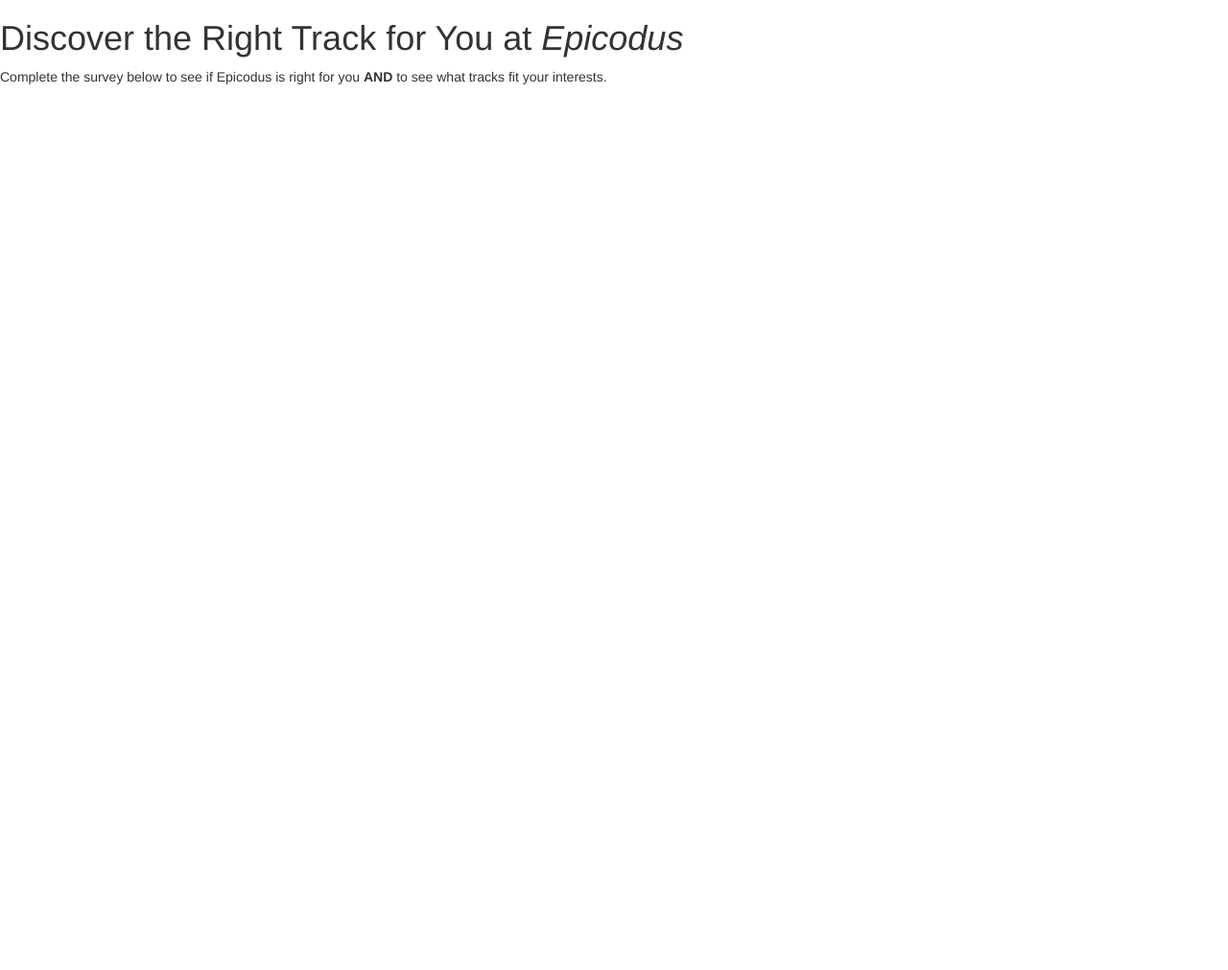
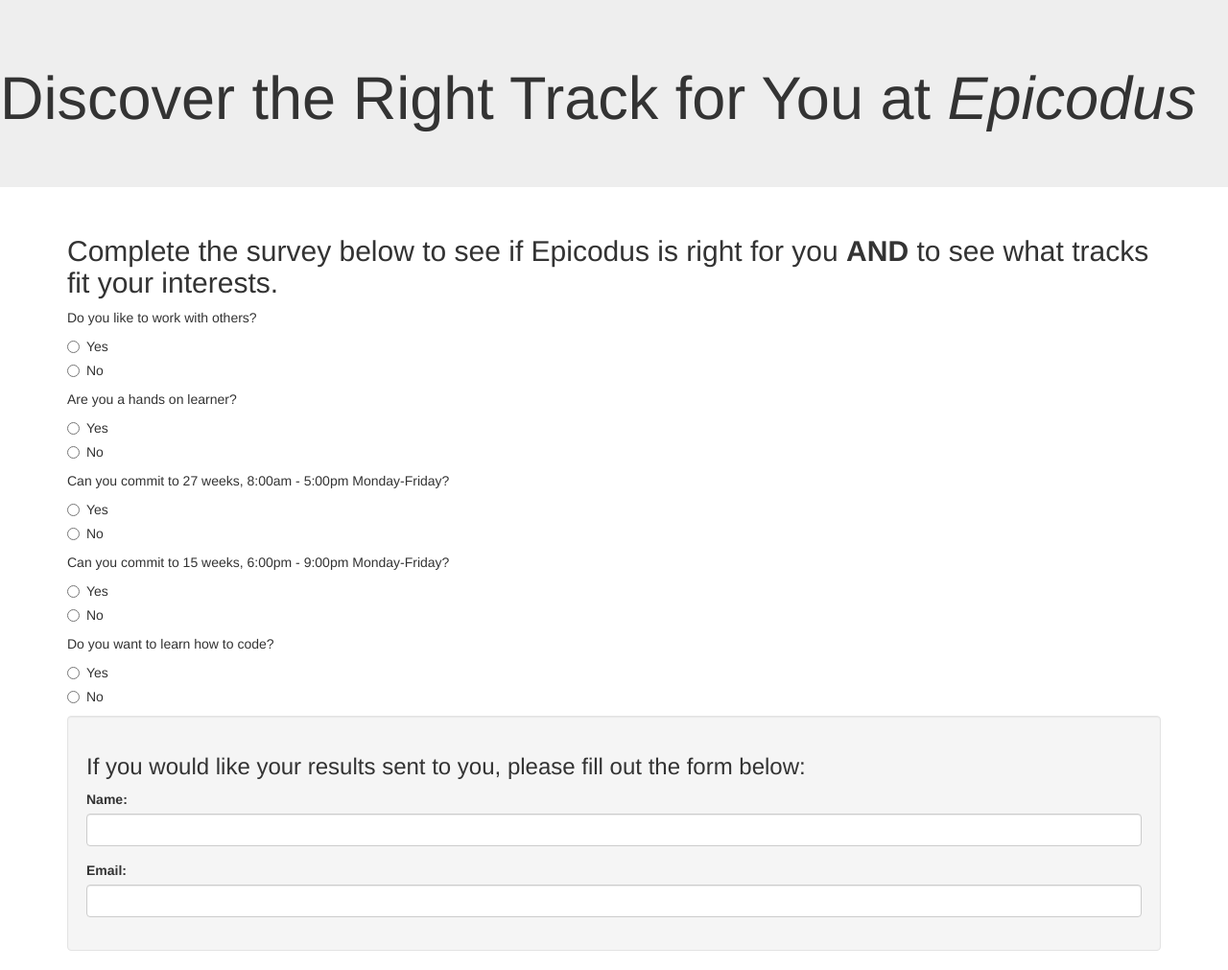
Before and after one commit to loisch22/track-suggester, a plain HTML site: page index.html in a window 1280 px wide. Shown: the whole page at 96% size. Before the commit the page ends 800 px from the top, so only its background shows below. Drawn offline with nearby package versions, Linux system fonts and the light colour scheme.

Commit message:
add a radio button form to epicodusQ, add contact form

```diff
--- a/index.html
+++ b/index.html
@@ -12,13 +12,105 @@
     <script src="js/scripts.js"></script>
   </head>
   <body>
-
-    <h1>Discover the Right Track for You at <em>Epicodus</em></h1>
-    <p>Complete the survey below to see if Epicodus is right for you <strong>AND</strong> to see what tracks fit your interests.</p>
+    <div class="jumbotron">
+      <h1>Discover the Right Track for You at <em>Epicodus</em></h1>
+    </div>
 
     <div class="container">
+      <h2>Complete the survey below to see if Epicodus is right for you <strong>AND</strong> to see what tracks fit your interests.</h2>
 
+      <div id="epicodusQs">
+        <p>Do you like to work with others?</p>
+        <div class="radio">
+          <label>
+            <input id="epicodusQ1" type="radio" name="yes" value="1">
+            Yes
+          </label>
+        </div>
+        <div class="radio">
+          <label>
+            <input id="epicodusQ1" type="radio" name="no" value="0">
+            No
+          </label>
+        </div>
+
+        <p>Are you a hands on learner?</p>
+        <div class="radio">
+          <label>
+            <input id="epidocusQ2" type="radio" name="yes" value="1">
+            Yes
+          </label>
+        </div>
+        <div class="radio">
+          <label>
+            <input id="epicodusQ2" type="radio" name="no" value="0">
+            No
+          </label>
+        </div>
+
+        <p>Can you commit to 27 weeks, 8:00am - 5:00pm Monday-Friday?</p>
+        <div class="radio">
+          <label>
+            <input id="epidocusQ3" type="radio" name="yes" value="1">
+            Yes
+          </label>
+        </div>
+        <div class="radio">
+          <label>
+            <input id="epicodusQ3" type="radio" name="no" value="0">
+            No
+          </label>
+        </div>
+
+        <p>Can you commit to 15 weeks, 6:00pm - 9:00pm Monday-Friday?</p>
+        <div class="radio">
+          <label>
+            <input id="epidocusQ4" type="radio" name="yes" value="1">
+            Yes
+          </label>
+        </div>
+        <div class="radio">
+          <label>
+            <input id="epicodusQ4" type="radio" name="no" value="0">
+            No
+          </label>
+        </div>
+
+        <p>Do you want to learn how to code?</p>
+        <div class="radio">
+          <label>
+            <input id="epidocusQ5" type="radio" name="yes" value="1">
+            Yes
+          </label>
+        </div>
+        <div class="radio">
+          <label>
+            <input id="epicodusQ5" type="radio" name="no" value="0">
+            No
+          </label>
+        </div>
+      </div>
+
+
+
+
+
+
+      <div class="well">
+        <h3>If you would like your results sent to you, please fill out the form below:</h3>
+        <form id="about">
+          <div class="form-group">
+            <label for="name">Name:</label>
+            <input id="name" class="form-control" type="text">
+          </div>
+        </form>
+        <form id="contactInfo">
+          <div class="form-group">
+            <label for="email">Email:</label>
+            <input id="email" class="form-control" type="text">
+          </div>
+        </form>
+      </div>
     </div>
-
   </body>
 </html>
```
